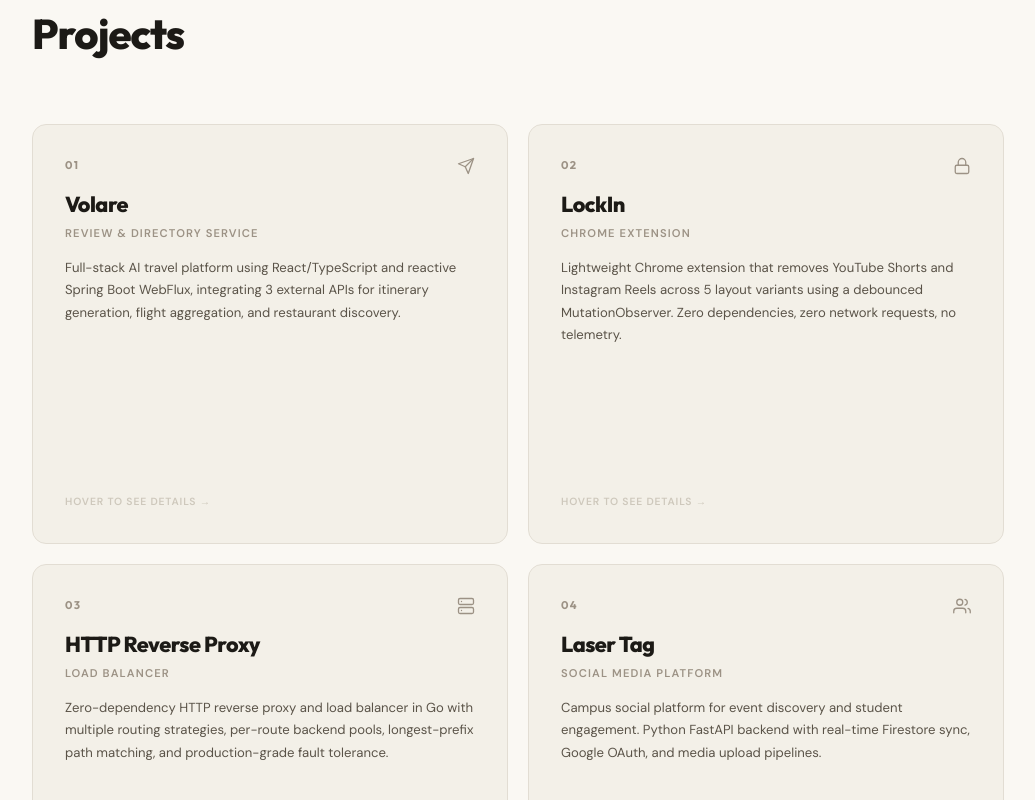
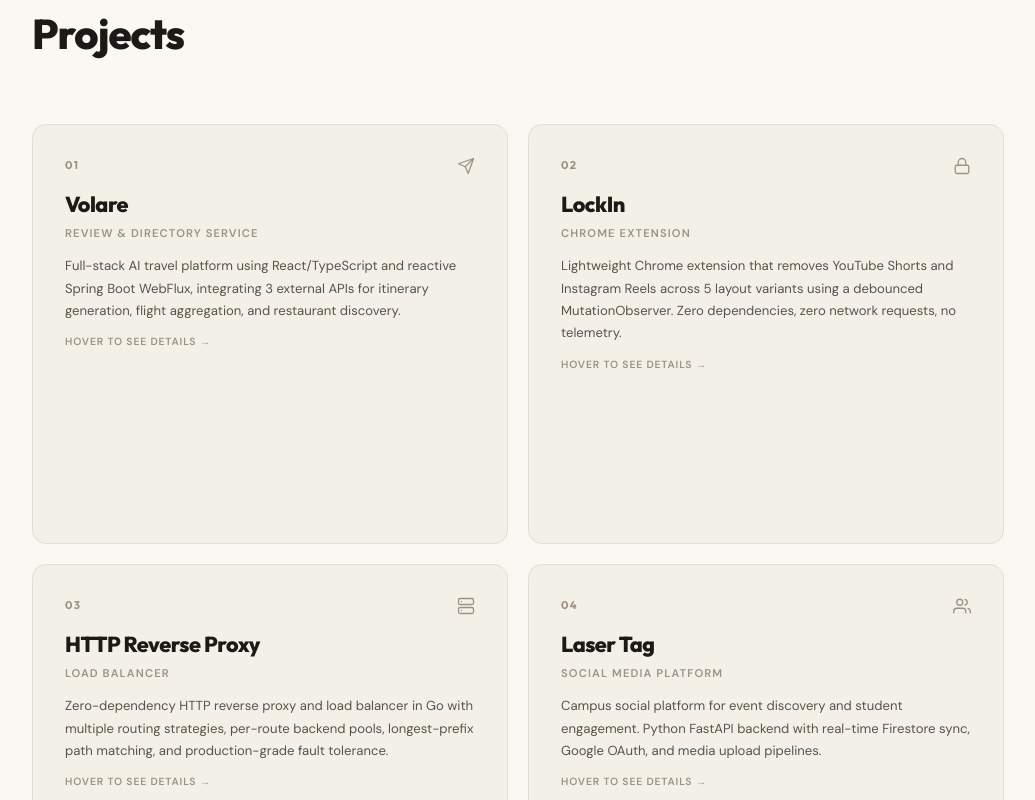
Before and after one commit to RyanTN8/portfolio, a React (Vite) app: page / in a window 1280 px wide. Shown: the part 2800-3600 px from the top of the page, without its empty margins (122-1157 px from the left). Built offline with nearby package versions, Linux system fonts and the light colour scheme.

Commit message:
fixed flip-cards

```diff
--- a/src/components/Projects.tsx
+++ b/src/components/Projects.tsx
@@ -39,6 +39,7 @@ interface Project {
   metrics: (string | JSX.Element)[]
   stack: string[]
   link?: string
+  linkLabel?: string
 }
 
 const projects: Project[] = [
@@ -66,7 +67,8 @@ const projects: Project[] = [
       <>Passes <strong>Chrome Web Store</strong> remote code policy</>,
     ],
     stack: ['JavaScript', 'Chrome MV3', 'MutationObserver', 'CSS :has()'],
-    link: 'https://github.com/RyanTN8/LockIn',
+    link: 'https://chromewebstore.google.com/detail/lockin-restoring-your-att/pejnoenpchgfjcjhpmlgddoademgljmg?utm_source=item-share-cb',
+    linkLabel: 'Download Extension',
   },
   {
     name: 'HTTP Reverse Proxy',
@@ -123,7 +125,7 @@ function FlipCard({ p, index }: { p: Project; index: number }) {
             <div className="flip-back-label">Impact</div>
             <div className="flip-metrics">
               {p.metrics.map((m, i) => (
-                <div key={i} className="flip-metric">{m}</div>
+                <div key={i} className="flip-metric"><span>{m}</span></div>
               ))}
             </div>
             <div className="flip-back-label">Stack</div>
@@ -135,7 +137,7 @@ function FlipCard({ p, index }: { p: Project; index: number }) {
           </div>
           {p.link && (
             <a href={p.link} target="_blank" rel="noopener noreferrer" className="flip-link">
-              {p.link.includes('github.com') ? 'View on GitHub' : 'Live Demo'}
+              {p.linkLabel ?? (p.link.includes('github.com') ? 'View on GitHub' : 'Live Demo')}
               <svg width="13" height="13" viewBox="0 0 24 24" fill="none" stroke="currentColor" strokeWidth="2.5">
                 <path d="M5 12h14M12 5l7 7-7 7" />
               </svg>
--- a/src/index.css
+++ b/src/index.css
@@ -401,12 +401,11 @@ section {
   background: var(--accent);
   border-color: var(--accent);
   display: flex; flex-direction: column;
-  justify-content: space-between;
 }
 
 .flip-top-row {
   display: flex; justify-content: space-between; align-items: center;
-  margin-bottom: auto;
+  margin-bottom: 0;
 }
 .flip-num {
   font-family: 'Outfit', sans-serif;
@@ -422,34 +421,39 @@ section {
   font-family: 'Outfit', sans-serif;
   font-size: 1.35rem; font-weight: 800;
   color: var(--accent); letter-spacing: -.5px;
-  margin-bottom: .2rem; margin-top: .75rem;
+  margin-bottom: .25rem; margin-top: .75rem;
 }
 .flip-project-sub {
   font-size: .7rem; font-weight: 600; letter-spacing: .1em;
-  text-transform: uppercase; color: var(--muted); margin-bottom: .9rem;
+  text-transform: uppercase; color: var(--muted); margin-bottom: .75rem;
 }
 .flip-project-desc {
   font-size: .82rem; color: var(--sub); line-height: 1.7;
-  flex: 1; overflow: hidden;
+  overflow: hidden;
   display: -webkit-box;
-  -webkit-line-clamp: 6;
+  -webkit-line-clamp: 5;
   -webkit-box-orient: vertical;
 }
 
 .flip-hint {
-  font-size: .65rem; color: var(--border2);
+  font-size: .65rem; color: var(--muted);
   letter-spacing: .08em; text-transform: uppercase;
-  margin-top: .75rem; font-weight: 600;
+  margin-top: .75rem;
+  font-weight: 600;
 }
 
 /* Back face */
-.flip-back-top { }
+.flip-back-top {
+  flex: 1;
+  min-height: 0;
+  overflow: hidden;
+}
 .flip-back-label {
   font-size: .65rem; font-weight: 700; letter-spacing: .12em;
   text-transform: uppercase; color: rgba(250,248,243,.5);
-  margin-bottom: .6rem;
+  margin-bottom: .5rem;
 }
-.flip-metrics { display: flex; flex-direction: column; gap: .3rem; margin-bottom: 1.25rem; }
+.flip-metrics { display: flex; flex-direction: column; gap: .5rem; margin-bottom: .75rem; }
 .flip-metric {
   font-size: .78rem; color: rgba(250,248,243,.75); line-height: 1.5;
   display: flex; align-items: flex-start; gap: .5rem;
@@ -474,7 +478,9 @@ section {
   font-size: .75rem; font-weight: 700;
   color: #faf8f3; text-decoration: none;
   letter-spacing: .04em; text-transform: uppercase;
-  margin-top: .9rem;
+  margin-top: auto;
+  padding-top: .9rem;
+  flex-shrink: 0;
   transition: gap .2s;
 }
 .flip-link:hover { gap: .6rem; }
```
